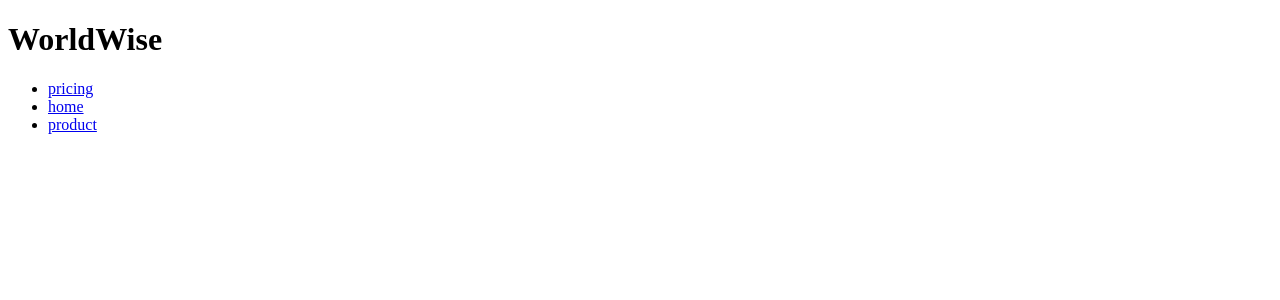
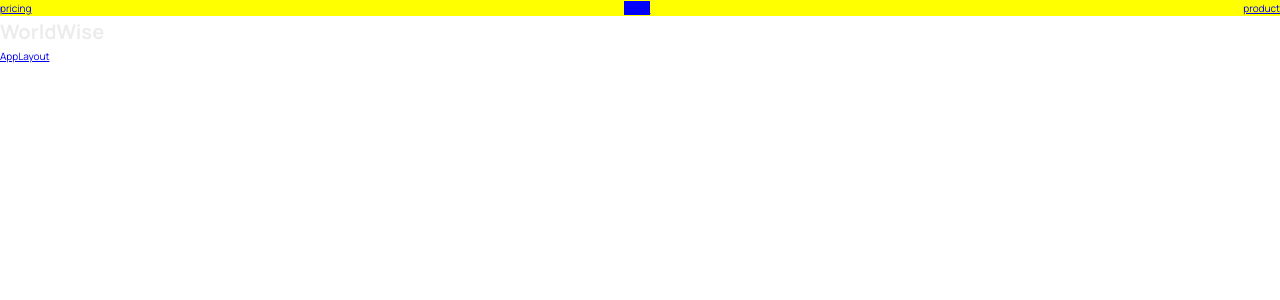
Before and after one commit to ashita07/Travelled-Countries, a React (Vite) app: page / in a window 1280 px wide. Shown: the top 300 px of the page. Built offline with nearby package versions, Linux system fonts and the light colour scheme.

Commit message:
formed components and pages for routing with css

```diff
--- a/src/App.jsx
+++ b/src/App.jsx
@@ -3,6 +3,7 @@
 import Pricing from "./pages/Pricing";
 import HomePage from "./pages/HomePage";
 import PageNotFound from "./pages/PageNotFound";
+import AppLayout from "./pages/AppLayout";
 
 export default function App() {
   return (
@@ -13,6 +14,7 @@
           <Route path="*" element={<PageNotFound />} />
           <Route path="product" element={<Product />} />
           <Route path="pricing" element={<Pricing />} />
+          <Route path="applayout" element={<AppLayout />} />
         </Routes>
       </BrowserRouter>
     </div>
--- /dev/null
+++ b/src/components/AppNav.jsx
@@ -0,0 +1,7 @@
+import styles from "./AppNav.module.css";
+
+function AppNav() {
+  return <nav className={styles.nav}>App navigation</nav>;
+}
+
+export default AppNav;
--- /dev/null
+++ b/src/components/AppNav.module.css
@@ -0,0 +1,3 @@
+.nav {
+  background-color: rebeccapurple;
+}
--- a/src/components/PageNav.jsx
+++ b/src/components/PageNav.jsx
@@ -1,8 +1,9 @@
 import { NavLink } from "react-router-dom";
+import styles from "./PageNav.module.css";
 
 function PageNav() {
   return (
-    <nav>
+    <nav className={styles.nav}>
       <ul>
         <li>
           <NavLink to="/pricing">pricing</NavLink>
--- /dev/null
+++ b/src/components/PageNav.module.css
@@ -0,0 +1,13 @@
+.nav {
+  background-color: yellow;
+}
+
+.nav ul {
+  display: flex;
+  justify-content: space-between;
+  list-style: none;
+}
+
+.nav :global(.active) {
+  background-color: blue;
+}
--- /dev/null
+++ b/src/index.css
@@ -0,0 +1,78 @@
+/* Taken from getting started guide at: https://leafletjs.com/examples/quick-start/ */
+@import "https://unpkg.com/leaflet@1.7.1/dist/leaflet.css";
+@import "https://fonts.googleapis.com/css2?family=Manrope:wght@400;600;700;800&display=swap";
+
+/* These CSS variables are global, so they are available in all CSS modules */
+:root {
+  --color-brand--1: #ffb545;
+  --color-brand--2: #00c46a;
+
+  --color-dark--0: #242a2e;
+  --color-dark--1: #2d3439;
+  --color-dark--2: #42484d;
+  --color-light--1: #aaa;
+  --color-light--2: #ececec;
+  --color-light--3: #d6dee0;
+}
+
+* {
+  margin: 0;
+  padding: 0;
+  box-sizing: inherit;
+}
+
+html {
+  font-size: 62.5%;
+  box-sizing: border-box;
+}
+
+body {
+  font-family: "Manrope", sans-serif;
+  color: var(--color-light--2);
+  font-weight: 400;
+  line-height: 1.6;
+}
+
+label {
+  font-size: 1.6rem;
+  font-weight: 600;
+}
+
+input,
+textarea {
+  width: 100%;
+  padding: 0.8rem 1.2rem;
+  font-family: inherit;
+  font-size: 1.6rem;
+  border: none;
+  border-radius: 5px;
+  background-color: var(--color-light--3);
+  transition: all 0.2s;
+}
+
+input:focus {
+  outline: none;
+  background-color: #fff;
+}
+
+.cta:link,
+.cta:visited {
+  display: inline-block;
+  background-color: var(--color-brand--2);
+  color: var(--color-dark--1);
+  text-transform: uppercase;
+  text-decoration: none;
+  font-size: 1.6rem;
+  font-weight: 600;
+  padding: 1rem 3rem;
+  border-radius: 5px;
+}
+
+/*
+"importCSSModule": {
+    "prefix": "csm",
+    "scope": "javascript,typescript,javascriptreact",
+    "body": ["import styles from './${TM_FILENAME_BASE}.module.css'"],
+    "description": "Import CSS Module as `styles`"
+  },
+*/
--- a/src/main.jsx
+++ b/src/main.jsx
@@ -1,6 +1,7 @@
 import React from "react";
 import ReactDOM from "react-dom/client";
 import App from "./App.jsx";
+import "./index.css";
 
 ReactDOM.createRoot(document.getElementById("root")).render(
   <React.StrictMode>
--- /dev/null
+++ b/src/pages/AppLayout.jsx
@@ -0,0 +1,11 @@
+import AppNav from "../components/AppNav";
+
+function AppLayout() {
+  return (
+    <div>
+      <AppNav />
+    </div>
+  );
+}
+
+export default AppLayout;
--- a/src/pages/HomePage.jsx
+++ b/src/pages/HomePage.jsx
@@ -1,10 +1,14 @@
+import { Link } from "react-router-dom";
 import PageNav from "../components/PageNav";
+// import AppNav from "../components/AppNav";
 
 function HomePage() {
   return (
     <div>
+      {/* <AppNav /> */}
+      <PageNav />
       <h1>WorldWise</h1>
-      <PageNav />
+      <Link to="applayout">AppLayout</Link>
     </div>
   );
 }
```
